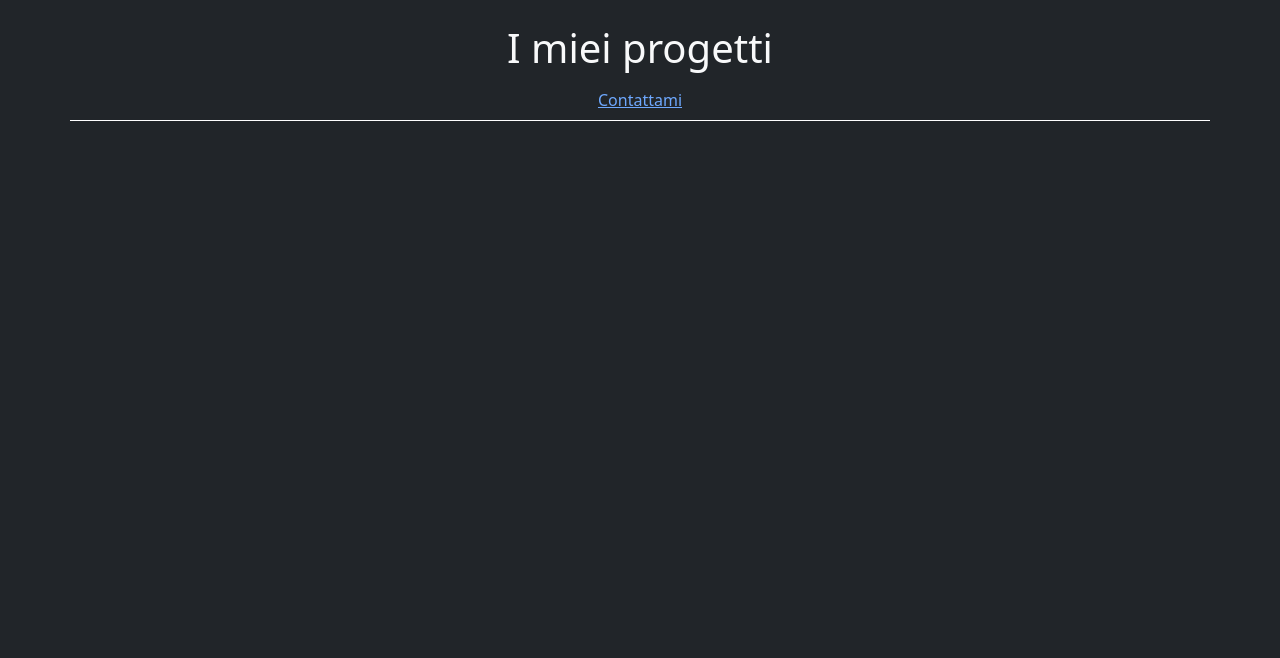
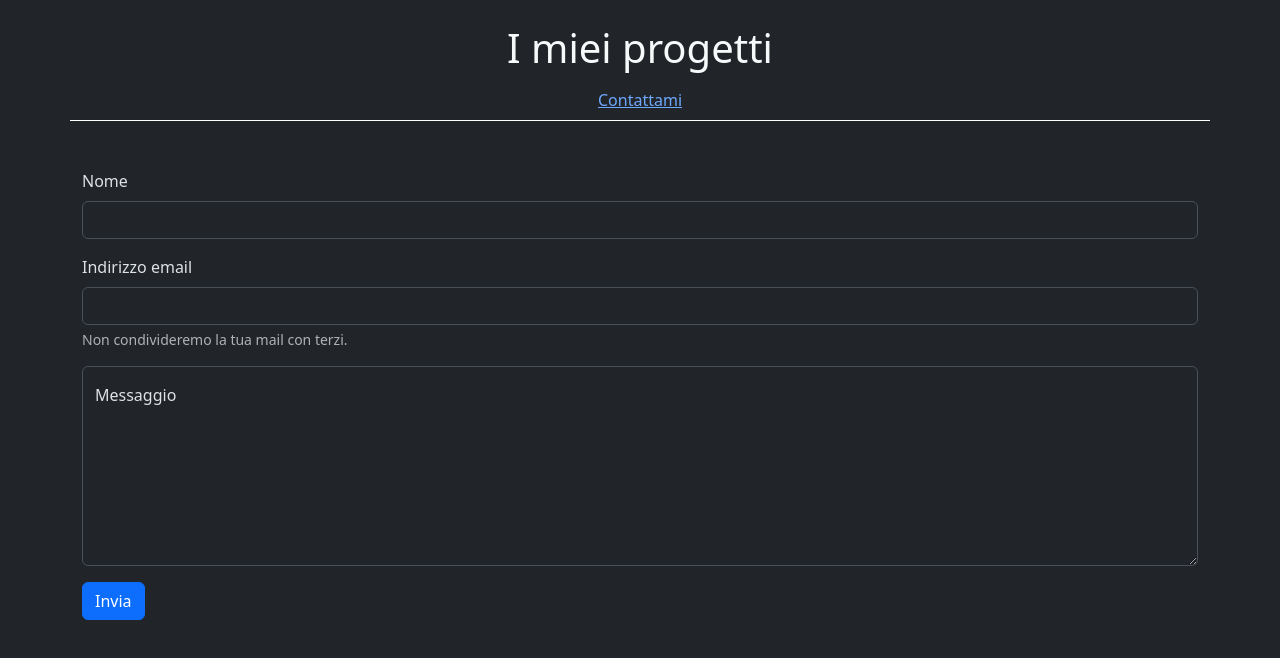
Before and after one commit to mariasolegallina/vite-boolfolio, a Vue app in the folder vite-boolfolio/: page /new-contact in a window 1280 px wide. Shown: the top 658 px of the page. Built offline with nearby package versions, Linux system fonts and the light colour scheme.

Commit message:
ended and fixed email

```diff
--- a/vite-boolfolio/src/components/AppHeader.vue
+++ b/vite-boolfolio/src/components/AppHeader.vue
@@ -11,7 +11,7 @@ export default {
         <nav>
             <div class="container bg-dark text-light text-center py-2">
             <h1 class="my-3 ">I miei progetti</h1>
-            <router-link to="{name:'contact-me'}">Contattami</router-link>
+            <router-link :to="{ name: 'new-contact' }">Contattami</router-link>
         </div>
         </nav>
     </header>
--- /dev/null
+++ b/vite-boolfolio/src/components/ContactForm.vue
@@ -0,0 +1,72 @@
+<script>
+import axios from 'axios'
+export default {
+    name: 'ContactForm',
+    data() {
+        return {
+            formData: {
+                name: '',
+                email: '',
+                message: '',
+            },
+            submitSuccess: null
+        }
+    },
+    methods: {
+        sendContactRequest() {
+            // Azioni da eseguire per inviare la richiesta di contatto
+            axios.post('http://127.0.0.1:8000/api/new-contact', this.formData)
+                .then(res => {
+                    console.log('Risposta API:', res)
+                    this.submitSuccess = true; // Imposta submitSuccess a true dopo l'invio con successo
+                })
+                .catch(error => {
+                    console.error('Errore durante l\'invio della richiesta:', error);
+                    this.submitSuccess = false; // Assicura che submitSuccess sia false in caso di errore
+                });
+        }
+    }
+}
+</script>
+
+<template>
+    <div class=" container py-5">
+        <!-- Form -->
+        <form @submit.prevent="sendContactRequest()">
+            <div class="mb-3">
+                <label for="name" class="form-label">Nome</label>
+                <input type="text" class="form-control" id="name" name="name" v-model="formData.name" required>
+            </div>
+
+            <div class="mb-3">
+                <label for="email" class="form-label">Indirizzo email</label>
+                <input type="email" class="form-control" id="email" name="email" aria-describedby="emailHelp" v-model="formData.email" required>
+                <div id="emailHelp" class="form-text">Non condivideremo la tua mail con terzi.</div>
+            </div>
+
+            <div class="form-floating mb-3">
+                <textarea class="form-control" placeholder="Inserisci il tuo messaggio" id="message" name="message" style="height: 200px" v-model="formData.message"></textarea>
+                <label for="message">Messaggio</label>
+            </div>
+
+            <button type="submit" class="btn btn-primary">Invia</button>
+        </form>
+
+        <!-- provvisorio per visionare messaggio dopol'invio dei dati, da correggere! -->
+        <p v-if="submitSuccess !== null" class="text-success">Messaggio inviato con successo!</p>
+
+
+        <div class="container  text-end p-0">
+             <!-- Messaggio di successo -->
+             <div class="container p-0 m-0">
+                <router-link v-if="submitSuccess !== null" :to="{ name: 'projects' }" class="btn btn-primary m-0">Torna alla homepage</router-link>
+             </div>
+
+        </div>
+
+
+    </div>
+</template>
+
+<style lang="scss">
+</style>
--- a/vite-boolfolio/src/pages/ContactMe.vue
+++ b/vite-boolfolio/src/pages/ContactMe.vue
@@ -1,23 +1,21 @@
 <script>
+import ContactForm from '/src/components/ContactForm.vue'
 export default {
-
+    components: {
+        ContactForm
+    }
 }
 </script>
 
 <template>
-    <div class="section">
-        <div class="container py-4">
-            <h1>Contattami</h1>
-            <form action="">
+
+<div class="container">
+
+    <ContactForm></ContactForm>
+</div>
+
+</template>
 
 
-            </form>
-
-        </div>
-
-    </div>
-</template>
-
 <style lang="scss">
-
 </style>
--- a/vite-boolfolio/src/router.js
+++ b/vite-boolfolio/src/router.js
@@ -3,7 +3,7 @@ import { createRouter, createWebHistory } from 'vue-router';
 // importazione dei componenti utilizzati come pagina
 import index from './pages/projects/index.vue';
 import SingleProject from './pages/projects/SingleProject.vue'
-import ContactMe from './pages/ContactMe.vue';
+import ContactForm from './components/ContactForm.vue';
 
 const router = createRouter({
     history: createWebHistory(),
@@ -20,9 +20,9 @@ const router = createRouter({
             component: SingleProject
         },
         {
-            path: '/contact-me',
-            name: 'contact-me',
-            component: ContactMe
+            path: '/new-contact',
+            name: 'new-contact',
+            component: ContactForm
         }
 
     ]
```
